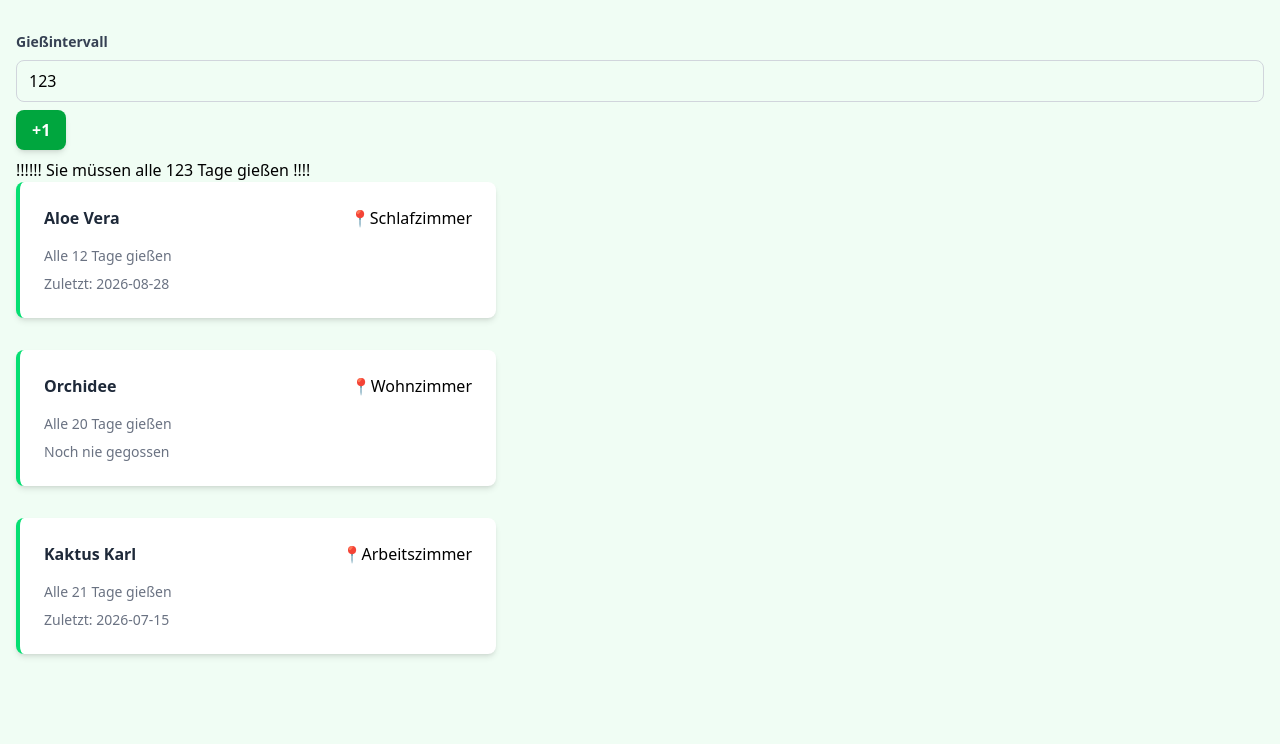
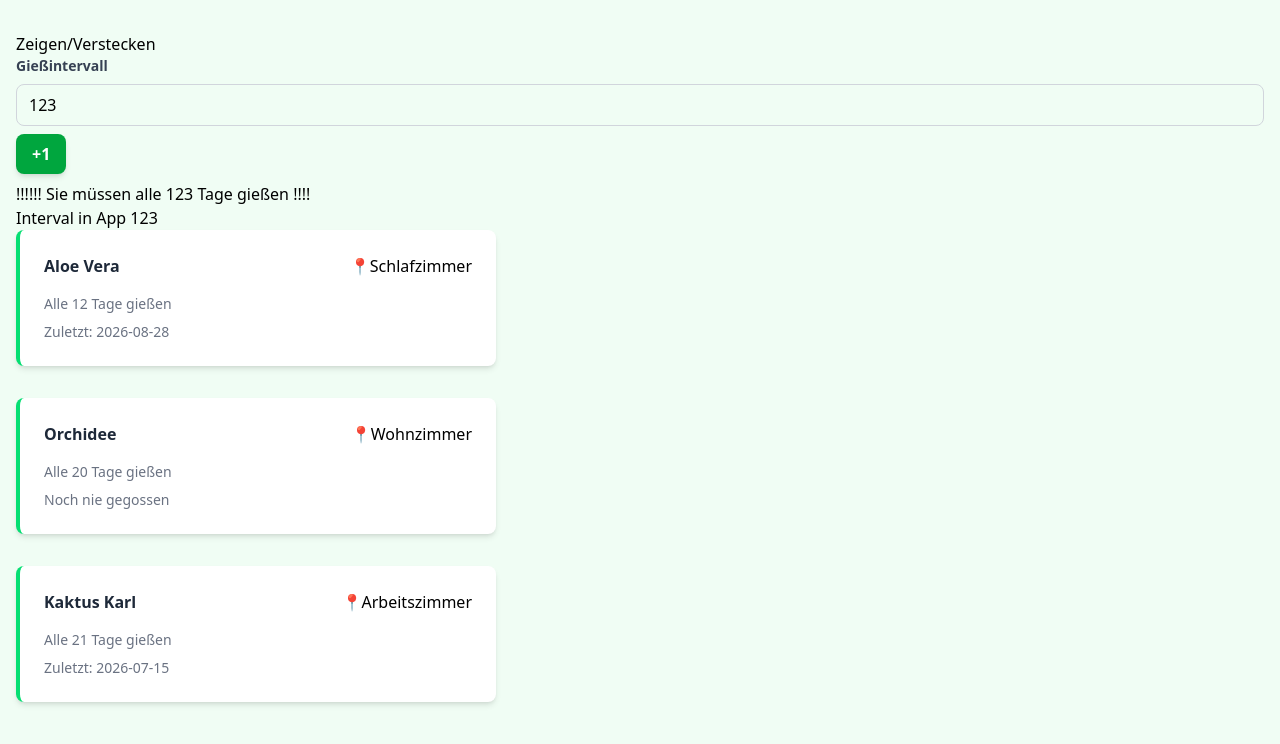
Before and after one commit to nilshartmann-workshops/2026-09-01-react, a React (Vite) app in the folder workspace/: page / in a window 1280 px wide. Shown: the top 744 px of the page. Built offline with nearby package versions, Linux system fonts and the light colour scheme.

Commit message:
06: Controlled components

```diff
--- a/workspace/src/components/App.tsx
+++ b/workspace/src/components/App.tsx
@@ -2,6 +2,7 @@ import PlantCard from "./PlantCard.tsx";
 import { Plant } from "../types.ts";
 import PlantCardList from "./PlantCardList.tsx";
 import IntervalSelector from "./IntervalSelector.tsx";
+import { useState } from "react";
 
 export default function App() {
 
@@ -28,10 +29,17 @@ export default function App() {
       lastWatered: "2026-07-15",
     },
   ];
+  const [visible, setVisible] = useState(true)
+  const [interval, setInterval] = useState(123);
 
   return (
     <div className={"AppContainer"}>
-      <IntervalSelector />
+      <button onClick={() => setVisible(!visible)}>Zeigen/Verstecken</button>
+
+      {visible && <IntervalSelector interval={interval} setInterval={setInterval}/>  }
+
+      <p>Interval in App {interval}</p>
+
       <PlantCardList plants={allPlants} />
       {/*<PlantCard plant={*/}
       {/*  {id: "1", name: "Rose (Schatten)", location: "Küche", lastWatered: "2026-08-31", wateringInterval: 5}*/}
--- a/workspace/src/components/IntervalSelector.tsx
+++ b/workspace/src/components/IntervalSelector.tsx
@@ -1,8 +1,28 @@
 import { useState } from "react";
 
+
+// Java
+// @FunctionalInterface
+// interface IntervalChangeListener {
+//   void onIntervalChange(int newInterval)
+// }
+
+// class IntervalSelector {
+//   render(IntervalChangeListener listener) {
+//      listener.onIntervalChange(123);
+//   }
+// }
+
+// IntervalSelector s = s.IntervalSelector();
+// s.render(newInterval -> { /* ... */ })
+
+
 // let zahl = 7;
-
-export default function IntervalSelector() {
+type IntervalSelectorProps = {
+  interval: number
+  setInterval: (newInterval: number) => void
+}
+export default function IntervalSelector({interval, setInterval}: IntervalSelectorProps) {
   // Kontrollierte                     (vs unkontrolliertes)
 
   // Zustand State  (Model)
@@ -13,7 +33,7 @@ export default function IntervalSelector() {
   // const interval = state[0];   // 123
   // const setInterval = state[1];
 
-  const [interval, setInterval] = useState(123); // Array Destrukturierung
+  // const [interval, setInterval] = useState(123); // Array Destrukturierung
 
   // const msg = `Sie müssen die Pflanze alle ${interval} Tage gießen`
 
```
Also changed, not shown: 1 other file (tests, documents, lock files or other folders).
